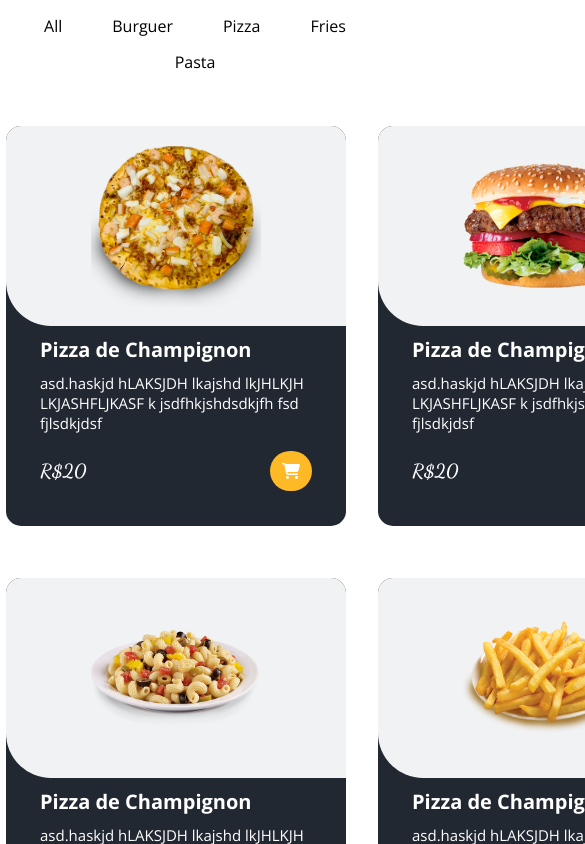
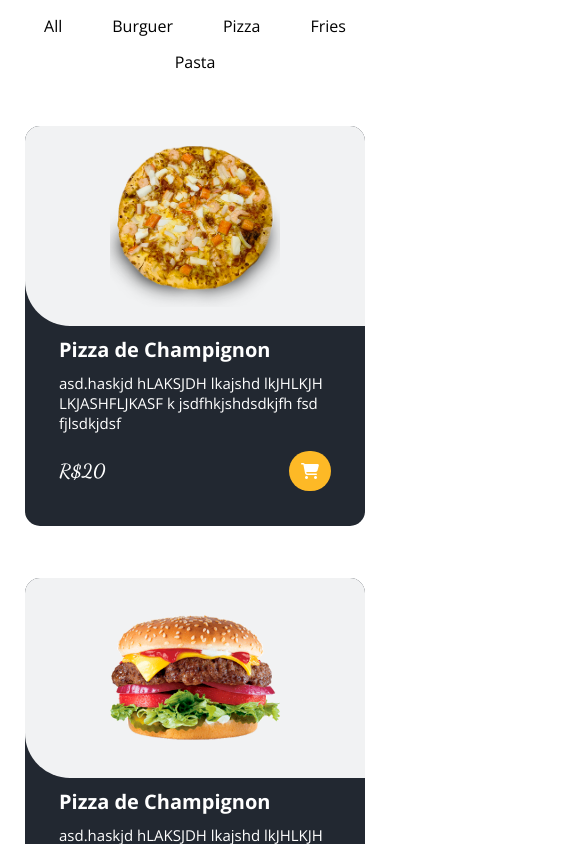
Before and after one commit to GMN-dev/React-Feane-Shop, a React (Create React App) app: page / in a window 390 px wide. Shown: the part 1520-2364 px from the top of the page, 585 px wide, since content can reach past the window. Built offline with nearby package versions, Linux system fonts and the light colour scheme.

Commit message:
menu responsivo

```diff
--- a/src/filter/filter.js
+++ b/src/filter/filter.js
@@ -5,7 +5,7 @@ import FilterButton from "./filter-btn";
 function Filter(props){
     return(
         <>
-                <div className="container-filter">
+            <div className="container-filter">
                 <h2 className="menu-title">Our Menu</h2>
 
 
--- a/src/menu/menu_style.css
+++ b/src/menu/menu_style.css
@@ -4,7 +4,8 @@
     grid-gap: 40px 20px;
     justify-content: space-between;
     align-items: center;
-    width: 100%;
+    /* width: 100%; */
+    width: fit-content;
 }
 
 
@@ -14,3 +15,17 @@
     align-items: center;
     flex-direction: column;
 }
+
+@media screen and (max-width: 1100px){
+    .grid-menu{
+        grid-template-columns: auto auto;
+        grid-gap: 40px 5px;
+    }
+}
+
+@media screen and (max-width: 700px){
+    .grid-menu{
+        grid-template-columns: auto;
+    }
+
+}
```
